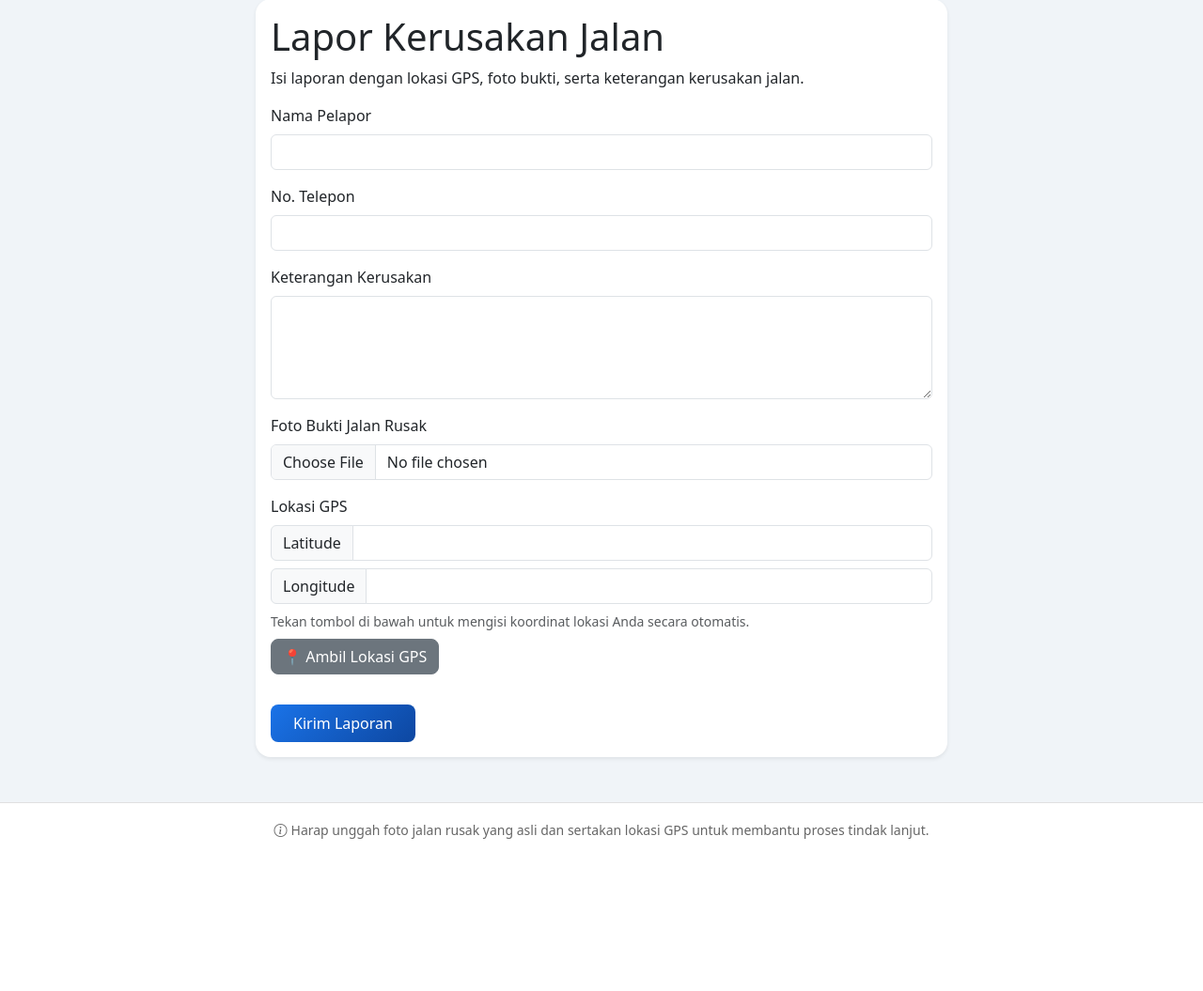
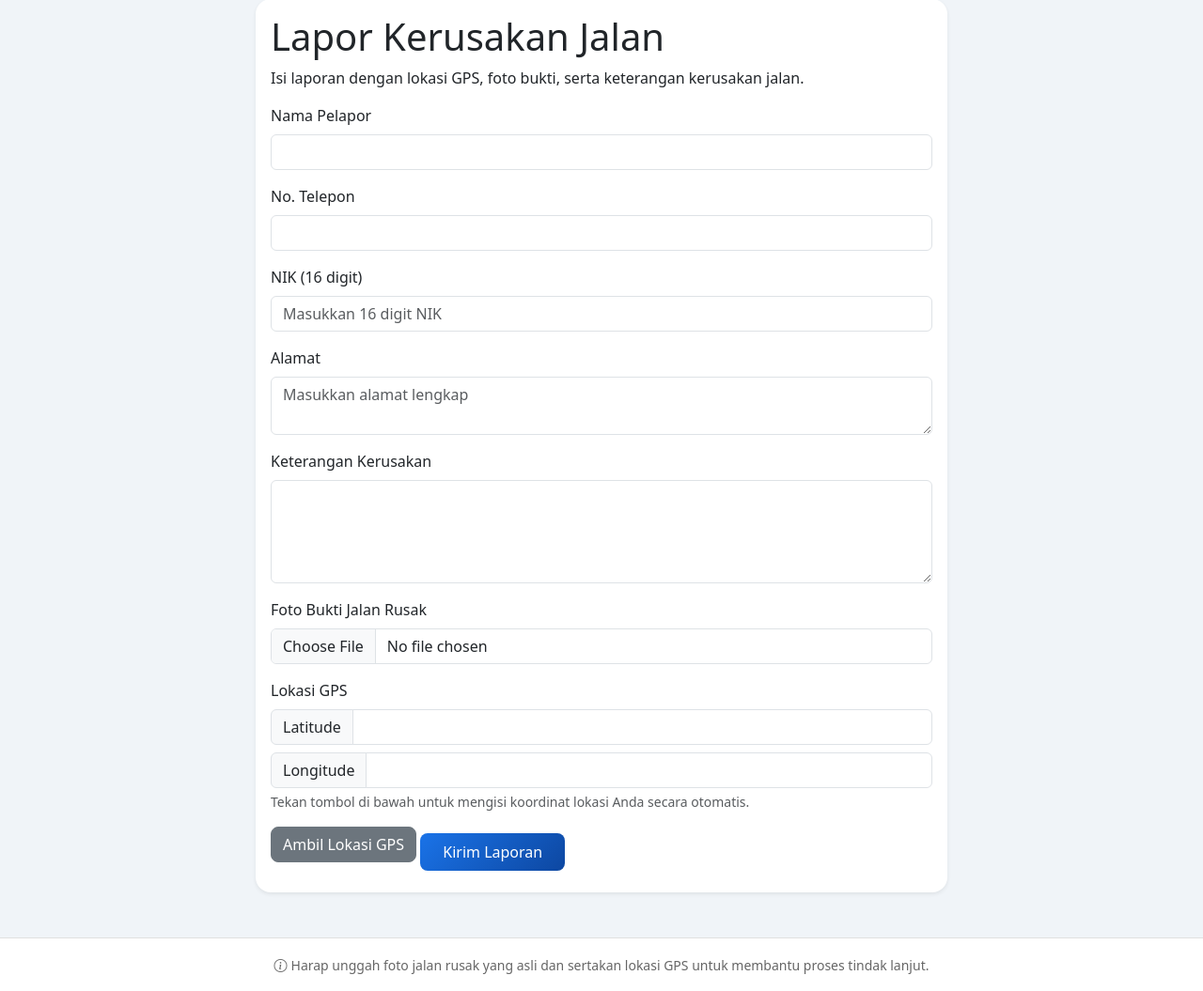
Before and after one commit to zeakey-jpg/Aplikasi-Pelaporan-Masalah-Kerusakan-Jalan, a Flask app: page / in a window 1280 px wide. Shown: the part 82-1137 px from the top of the page at 94% size. Before the commit the page ends 975 px from the top, so only its background shows below. Run offline with Flask 3, Linux system fonts and the light colour scheme.

Commit message:
feat: add NIK and alamat fields

```diff
--- a/templates/report.html
+++ b/templates/report.html
@@ -16,6 +16,14 @@
             <input type="text" class="form-control" id="telepon" name="telepon" required>
           </div>
           <div class="mb-3">
+            <label for="nik" class="form-label">NIK (16 digit)</label>
+            <input type="text" class="form-control" id="nik" name="nik" maxlength="16" placeholder="Masukkan 16 digit NIK" required>
+         </div>
+         <div class="mb-3">
+          <label for="alamat" class="form-label">Alamat</label>
+          <textarea class="form-control" id="alamat" name="alamat" rows="2" placeholder="Masukkan alamat lengkap" required></textarea>
+        </div>
+          <div class="mb-3">
             <label for="deskripsi" class="form-label">Keterangan Kerusakan</label>
             <textarea class="form-control" id="deskripsi" name="deskripsi" rows="4" required></textarea>
           </div>
@@ -29,46 +37,29 @@
               <span class="input-group-text">Latitude</span>
               <input type="text" class="form-control" id="latitude" name="latitude" readonly required>
             </div>
-            <div class="input-group mb-2">
+            <div class="input-group">
               <span class="input-group-text">Longitude</span>
               <input type="text" class="form-control" id="longitude" name="longitude" readonly required>
             </div>
-            <div class="form-text mb-2">Tekan tombol di bawah untuk mengisi koordinat lokasi Anda secara otomatis.</div>
-            <button type="button" class="btn btn-secondary mb-3" onclick="captureLocation()">📍 Ambil Lokasi GPS</button>
-            <div id="map" style="height: 300px; display: none; border-radius: 8px;" class="mb-3"></div>
+            <div class="form-text">Tekan tombol di bawah untuk mengisi koordinat lokasi Anda secara otomatis.</div>
           </div>
+          <button type="button" class="btn btn-secondary mb-3" onclick="captureLocation()">Ambil Lokasi GPS</button>
           <button type="submit" class="btn btn-primary">Kirim Laporan</button>
         </form>
       </div>
     </div>
   </div>
 </div>
-<link rel="stylesheet" href="https://unpkg.com/leaflet@1.9.4/dist/leaflet.css"/>
-<script src="https://unpkg.com/leaflet@1.9.4/dist/leaflet.js"></script>
+
 <script>
-var map, marker;
 function captureLocation() {
   if (!navigator.geolocation) {
     alert('Geolocation tidak didukung oleh browser Anda.');
     return;
   }
   navigator.geolocation.getCurrentPosition(function(position) {
-    var lat = position.coords.latitude.toFixed(6);
-    var lng = position.coords.longitude.toFixed(6);
-    document.getElementById('latitude').value = lat;
-    document.getElementById('longitude').value = lng;
-    var mapDiv = document.getElementById('map');
-    mapDiv.style.display = 'block';
-    if (!map) {
-      map = L.map('map').setView([lat, lng], 16);
-      L.tileLayer('https://{s}.tile.openstreetmap.org/{z}/{x}/{y}.png', {
-        attribution: '© OpenStreetMap'
-      }).addTo(map);
-      marker = L.marker([lat, lng]).addTo(map).bindPopup('Lokasi Anda').openPopup();
-    } else {
-      map.setView([lat, lng], 16);
-      marker.setLatLng([lat, lng]);
-    }
+    document.getElementById('latitude').value = position.coords.latitude.toFixed(6);
+    document.getElementById('longitude').value = position.coords.longitude.toFixed(6);
   }, function(error) {
     alert('Gagal mendapatkan lokasi: ' + error.message);
   });
```
